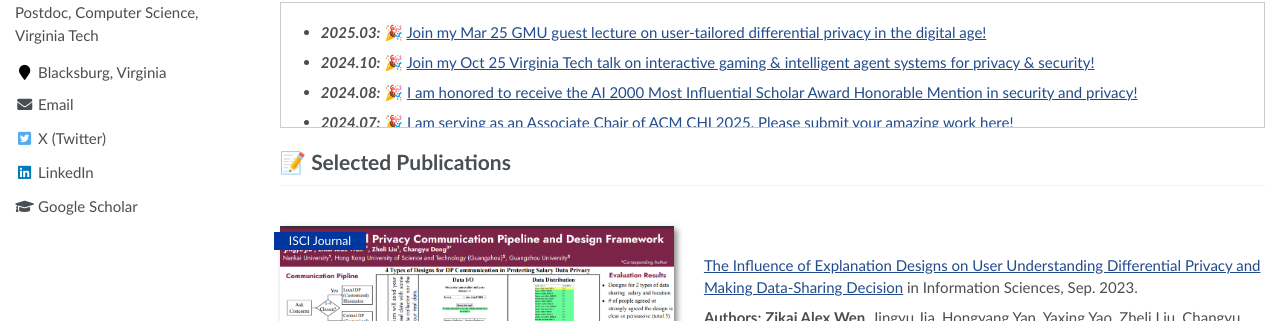
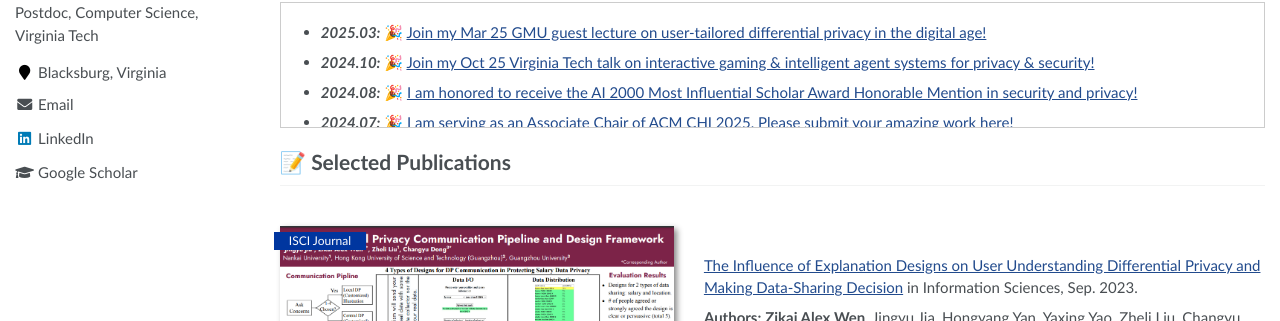
Before and after one commit to zikaiwen/zikaiwen.github.io, a Jekyll site: the page built from _pages/about.md, in a window 1280 px wide. Shown: the part 352-673 px from the top of the page. Built offline with Jekyll 4.4.1, drawn with Linux system fonts in a browser that asks for light colours.

Commit message:
Removed X/Twitter link

```diff
--- a/_config.yml
+++ b/_config.yml
@@ -51,7 +51,7 @@ author:
   stackoverflow    : # http://stackoverflow.com/users/123456/username
   steam            :
   tumblr           :
-  twitter          : "wenzikai"
+  twitter          : # "wenzikai"
   vine             :
   weibo            :
   xing             :
```
